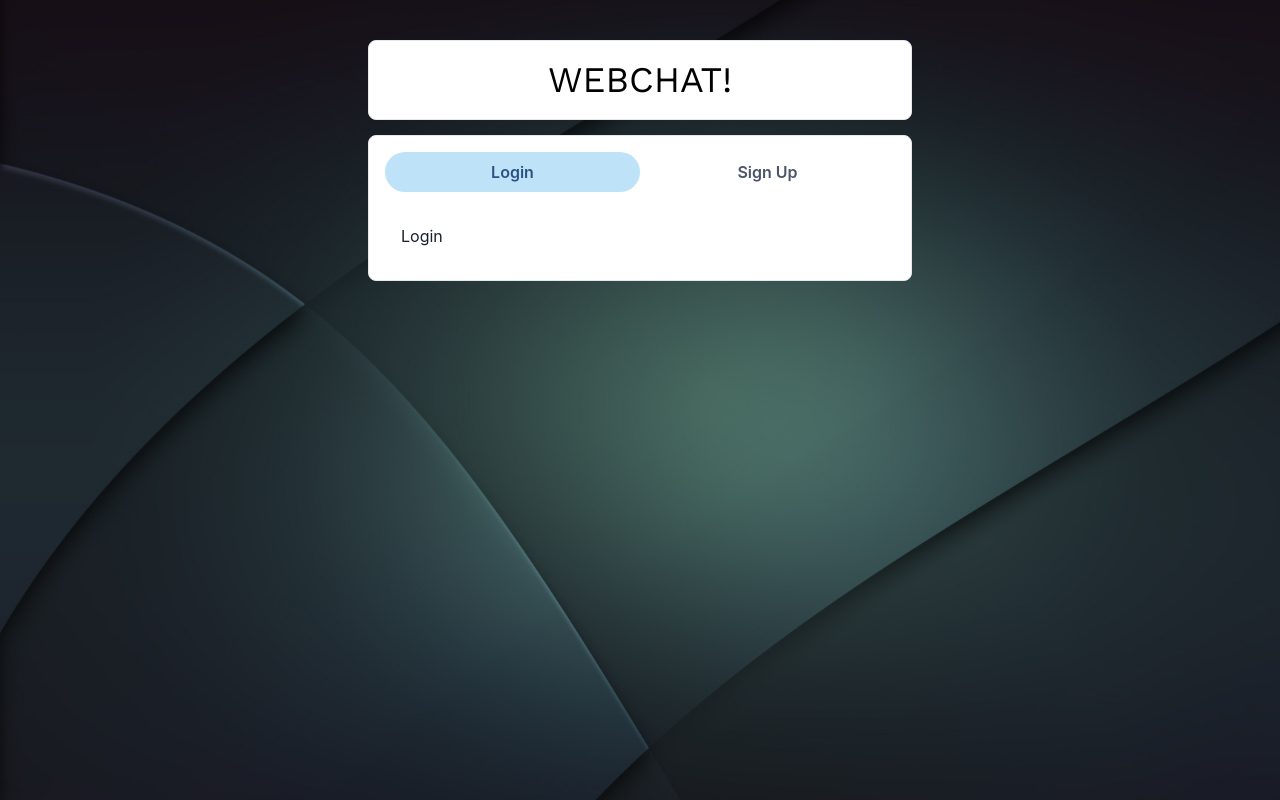
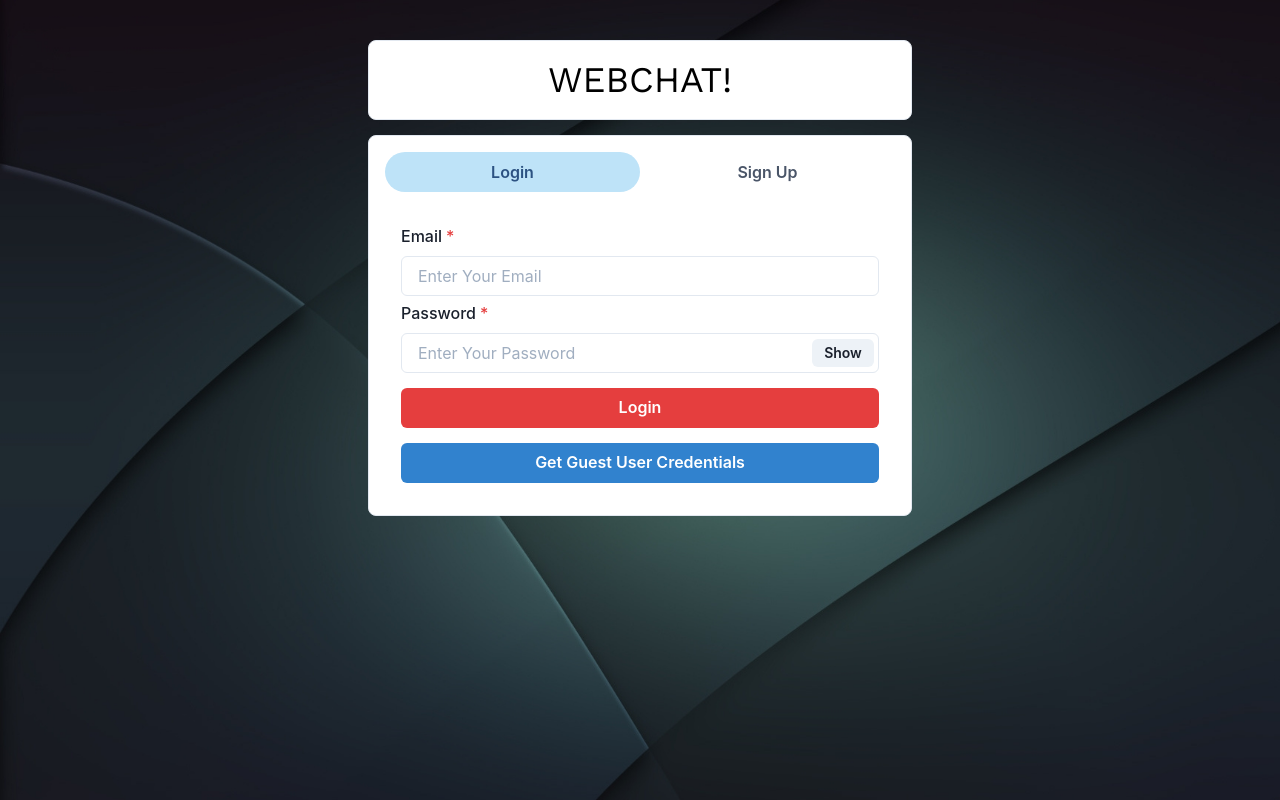
Before and after one commit to MTHP20/WebChat, a React (Create React App) app in the folder frontend/: page / in a window 1280 px wide. Built offline with nearby package versions, Linux system fonts and the light colour scheme.

Commit message:
Finally Implemented Login Page, with guest user credentials button

```diff
--- a/frontend/src/components/Authentication/Login.js
+++ b/frontend/src/components/Authentication/Login.js
@@ -1,9 +1,67 @@
-import React from 'react'
+import React, { useState }from 'react';
+import { Button } from "@chakra-ui/button";
+import { VStack } from "@chakra-ui/layout";
+import { FormControl, FormLabel } from "@chakra-ui/form-control";
+import { Input, InputGroup, InputRightElement } from "@chakra-ui/input";
 
 const Login = () => {
+  const [show, setShow] = useState(false);
+  const [email, setEmail] = useState();
+  const [password, setPassword] = useState();
+
+  const handleClick = () => setShow(!show);
+
+  const submitHandler = () => {};
+
   return (
-    <div>Login</div>
-  )
+    <VStack spacing='5px'>
+      <FormControl id="email" isRequired>
+        <FormLabel>Email</FormLabel>
+          <Input
+            placeholder="Enter Your Email"
+            onChange={(e)=>setEmail(e.target.value)}
+          />
+      </FormControl>
+
+      <FormControl id="password" isRequired>
+        <FormLabel>Password</FormLabel>
+        <InputGroup>
+          <Input
+            type={show ? "text" : "password"}
+            placeholder="Enter Your Password"
+            onChange={(e)=>setPassword(e.target.value)}
+          />
+          <InputRightElement width="4.5rem">
+            <Button h="1.75rem" size="sm" onClick={handleClick}>
+              {show ? "Hide" : "Show"}
+            </Button>
+          </InputRightElement>
+        </InputGroup>
+      </FormControl>
+
+      <Button
+        colorScheme="red"
+        width="100%"
+        style={{ marginTop: 15 }}
+        onClick={submitHandler}
+      >
+        Login
+      </Button>
+
+      <Button
+        variant="solid"
+        colorScheme="blue"
+        width="100%"
+        style={{ marginTop: 15 }}
+        onClick={() => {
+          setEmail("guest@example.com");
+          setPassword("123456");
+        }}
+      >
+        Get Guest User Credentials
+      </Button>
+    </VStack>
+  );
 }
 
 export default Login
--- a/frontend/src/components/Authentication/Signup.js
+++ b/frontend/src/components/Authentication/Signup.js
@@ -8,6 +8,7 @@
   const [show, setShow] = useState(false);
   const [name, setName] = useState();
   const [email, setEmail] = useState();
+  const [password, setPassword] = useState();
   const [confirmpassword, setConfirmpassword] = useState();
   const [pic, setPic] = useState();
 
@@ -40,7 +41,7 @@
           <Input
             type={show ? "text" : "password"}
             placeholder="Enter Your Password"
-            onChange={(e)=>setEmail(e.target.value)}
+            onChange={(e)=>setPassword(e.target.value)}
           />
           <InputRightElement width="4.5rem">
             <Button h="1.75rem" size="sm" onClick={handleClick}>
@@ -85,7 +86,7 @@
         Sign Up
       </Button>
     </VStack>
-  )
-}
+  );
+};
 
 export default Signup;
```
